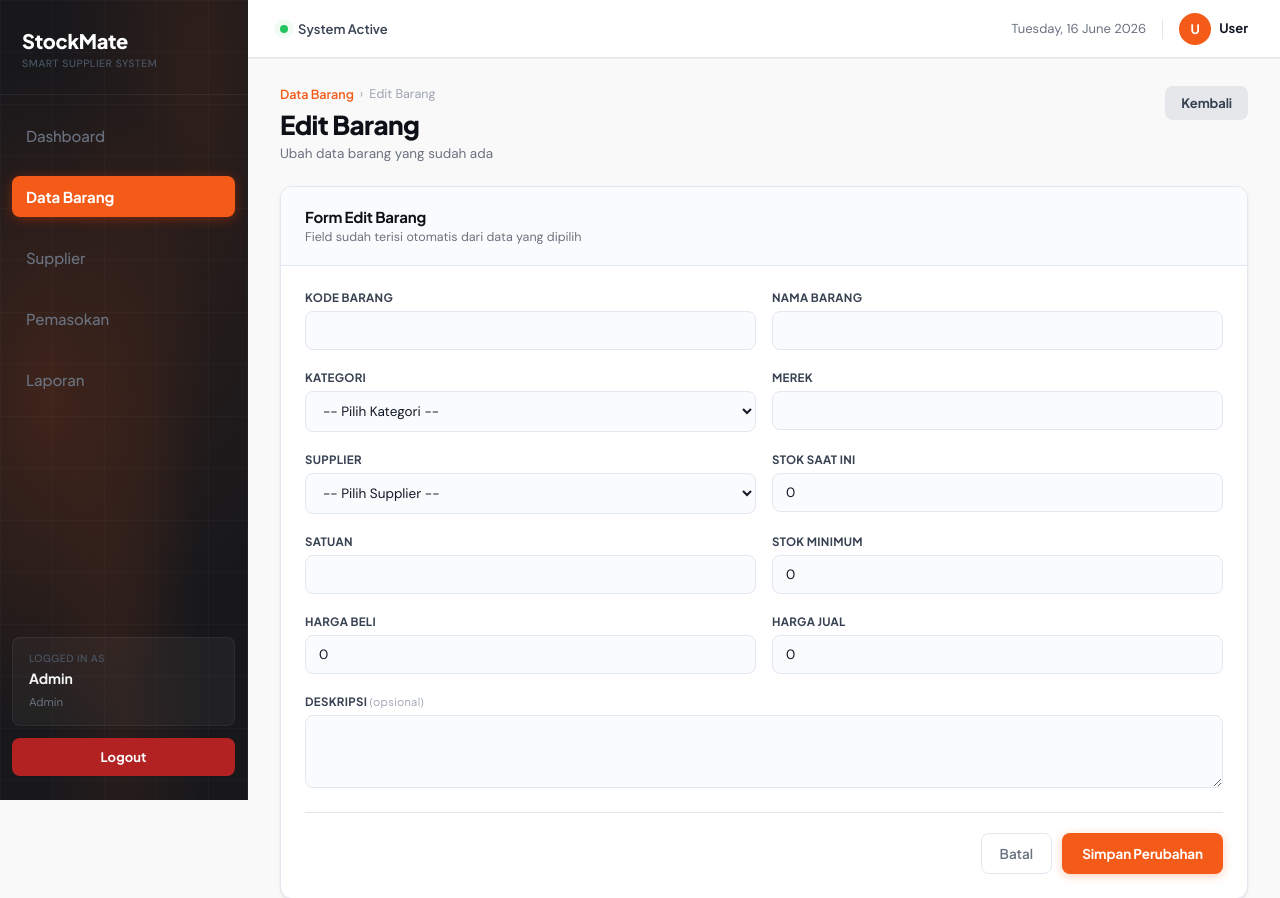
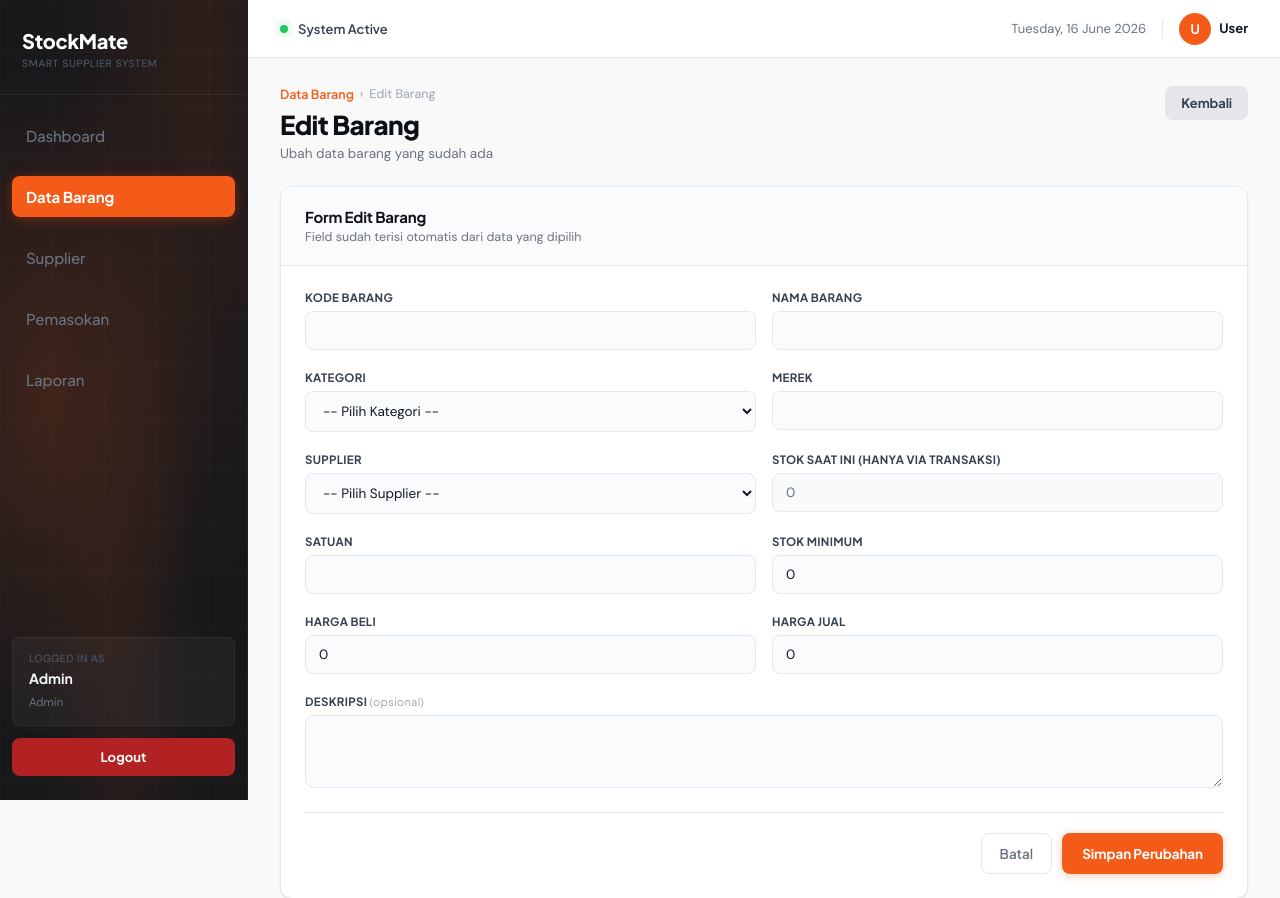
Before and after one commit to Sandi072006/Project-Kelompok-8-PemWeb, a PHP site: page /views/admin/barang/edit.php in a window 1280 px wide. Shown: the top 898 px of the page. Run offline with PHP 8.4, Linux system fonts and the light colour scheme; some libraries are stand-ins or nearby versions.

Commit message:
Update edit.php

```diff
--- a/views/admin/barang/edit.php
+++ b/views/admin/barang/edit.php
@@ -67,8 +67,8 @@
                                 </select>
                             </div>
                             <div class="form-group">
-                                <label>Stok Saat Ini</label>
-                                <input type="number" name="stok" value="<?= (int)($data['barang']['stok'] ?? 0) ?>" min="0" required>
+                                <label>Stok Saat Ini (Hanya via Transaksi)</label>
+                                <input type="number" name="stok" value="<?= (int)($data['barang']['stok'] ?? 0) ?>" readonly style="background-color: #f8fafc; color: #64748b; cursor: not-allowed;">
                             </div>
                             <div class="form-group">
                                 <label>Satuan</label>
```
